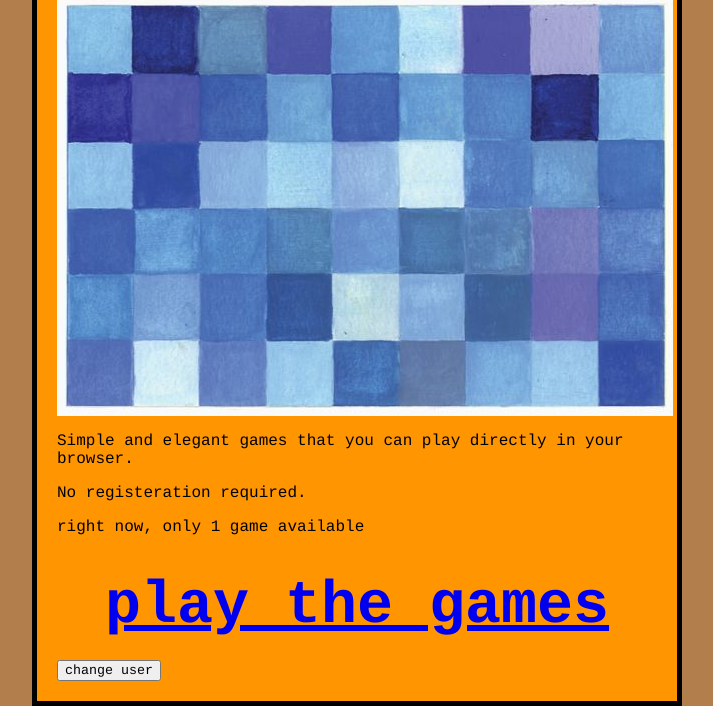
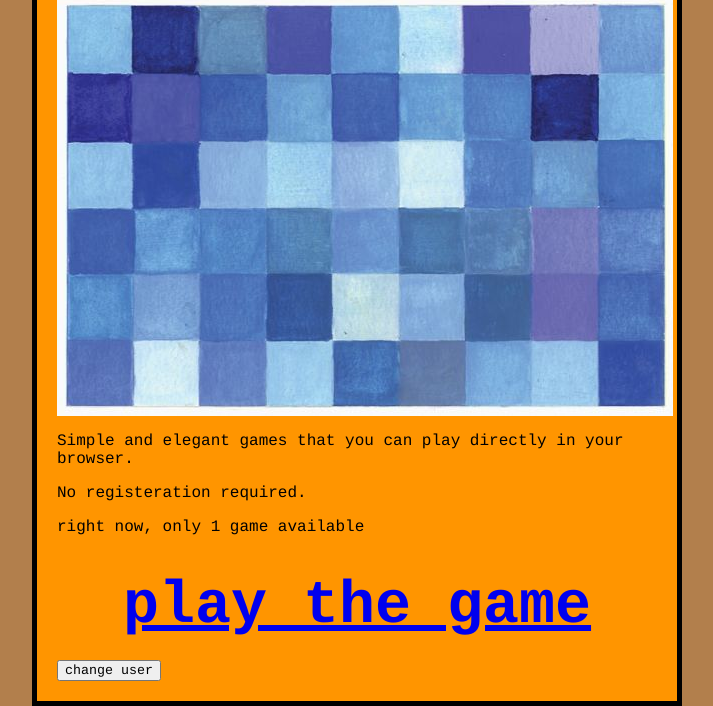
Before and after one commit to aradhyamakkar97/aradhyamakkar97.github.io, a plain HTML site: page index.html in a window 1280 px wide. Shown: the part 184-890 px from the top of the page, without its empty margins (283-996 px from the left). Drawn offline with Linux system fonts and the light colour scheme.

Commit message:
Update index.html

```diff
--- a/index.html
+++ b/index.html
@@ -13,7 +13,7 @@
     <p>No registeration required.</p>
     <p></p>
     <p>right now, only 1 game available </p>
-    <h1><a href="https://rawgit.com/aradhyamakkar97/tennis-game/master/tennis-game.html">play the games</a></h1>
+    <h1><a href="https://rawgit.com/aradhyamakkar97/tennis-game/master/tennis-game.html">play the game</a></h1>
     <button>change user</button>
 <script src="scripts/main.js"></script>
   </body>
```
